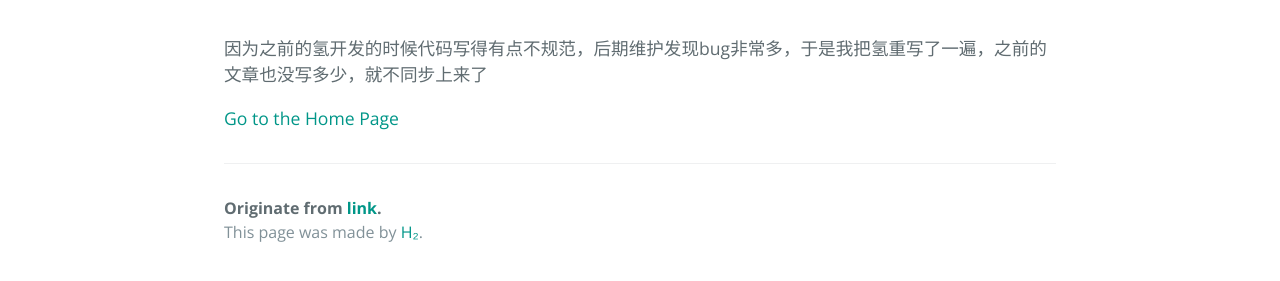
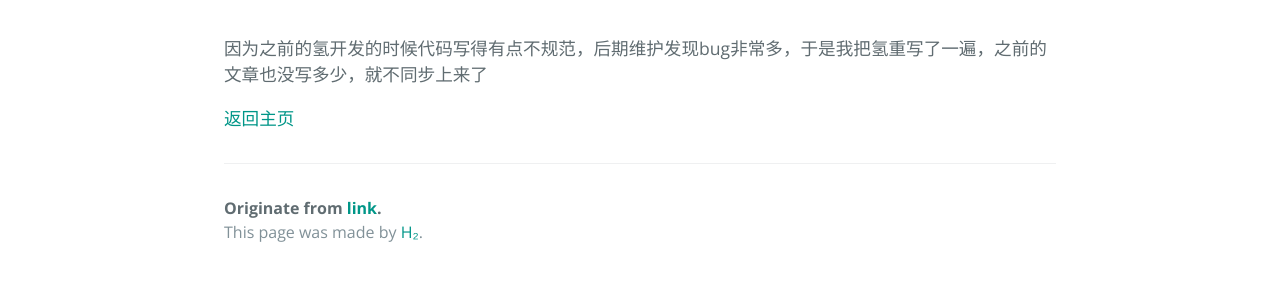
Before and after one commit to link9596/qwq, a Jekyll site: the page built from about.md, in a window 1280 px wide. Shown: the part 406-687 px from the top of the page. Built offline with Jekyll 4.4.1, drawn with Linux system fonts in a browser that asks for light colours.

Commit message:
Update about.md

```diff
--- a/about.md
+++ b/about.md
@@ -7,4 +7,4 @@ permalink: /about.html
 因为之前的氢开发的时候代码写得有点不规范，后期维护发现bug非常多，于是我把氢重写了一遍，之前的文章也没写多少，就不同步上来了
 
 
-[Go to the Home Page]({{ site.url }}{{ site.baseurl }})
+[返回主页]({{ site.url }}{{ site.baseurl }})
```
